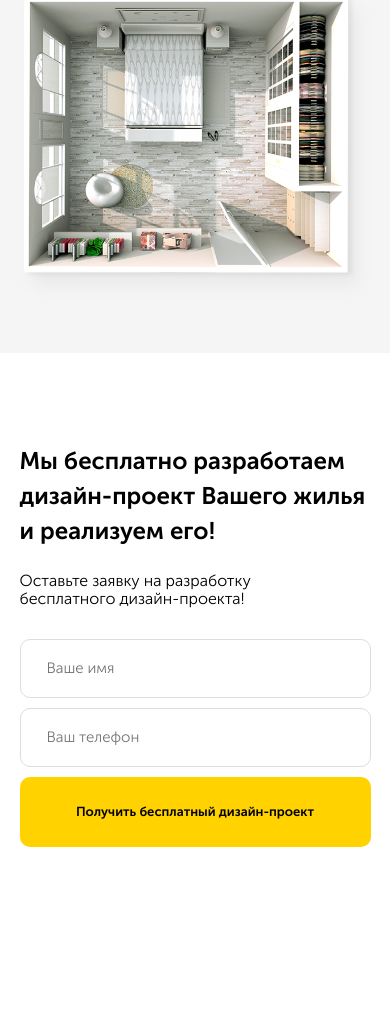
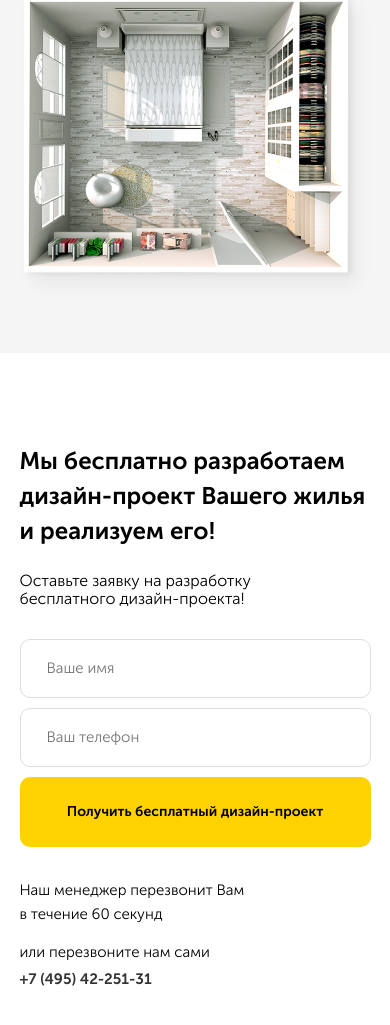
Before and after one commit to i1-kmv/repair-, a plain HTML site: page src/index.html in a window 390 px wide. Shown: the part 497-1522 px from the top of the page. Before the commit the page ends 1434 px from the top, so only its background shows below. Drawn offline with Linux system fonts and the light colour scheme.

Commit message:
Доделал блок offer, прописал псевдокласс для формы

```diff
--- a/src/index.html
+++ b/src/index.html
@@ -87,6 +87,16 @@
                        <button class="button offer__button">Получить бесплатный дизайн-проект
                     </button>
                     </form>
+                    <div class="offer__call">
+                        <span class="offer__slogan1">
+                            Наш менеджер перезвонит Вам
+                            в течение 60 секунд
+                        </span>
+                        <div class="offer__slogan2">
+                            <p>или перезвоните нам сами</p>
+                            <a href="tel:+7 (495) 42-251-31">+7 (495) 42-251-31</a>
+                        </div>
+                    </div>
               </div>
             </div>
        </section>
--- a/src/sass/_offer.sass
+++ b/src/sass/_offer.sass
@@ -27,20 +27,47 @@
         width: 240px
         &:first-child
             margin-right: 10px
+        &:focus
+            border: 1px solid orange
     &__button
         width: 100%
         min-height: 70px
+        font-size: 16px
+        font-weight: 400
+    &__call
+        display: flex
+        justify-content: space-between
+        align-items: top
+        padding-top: 31px
+    &__slogan1
+        display: block
+        width: 235px
+        font-size: 15px
+        line-height: 24px
+    &__slogan2
+        width: 198px
+        font-size: 15px
+        & p
+            margin: 0 0 10px 0
+        & a
+            +bold
+            text-decoration: none
+            color: $text-color
 @media ( max-width:  1200px)
     .offer
         background-size: cover
         &__input
             width: 100%
             margin-bottom: 10px
-        &__button
-            font-size: 13px
 @media ( max-width:  768px)
     .offer
         background: #ffffff
         &-block
             width: 100%
             padding-right: 0
+        &__call
+            flex-direction: column
+        &__slogan1
+            margin-bottom: 18px
+        &__button
+            font-size: 14px
```
Also changed, not shown: src/sass/style.css, 1 other file.
